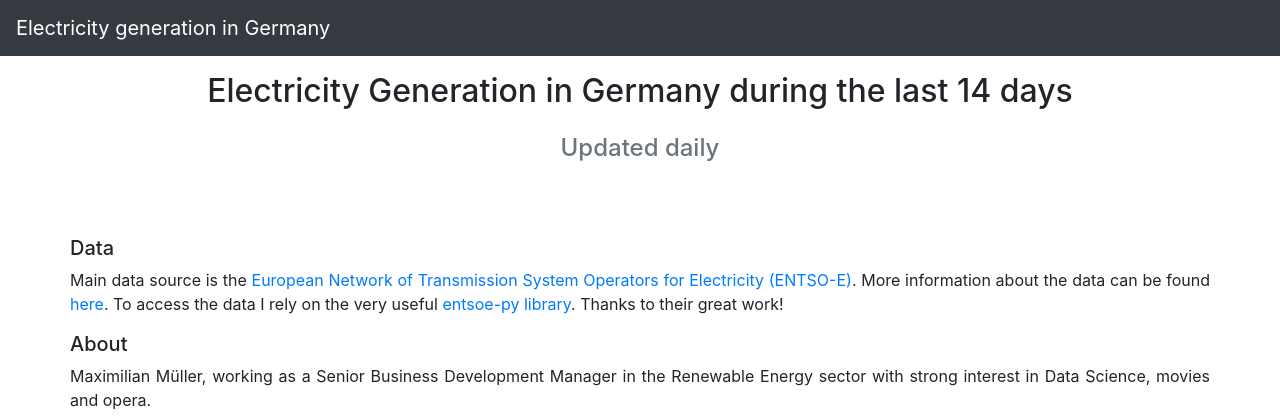
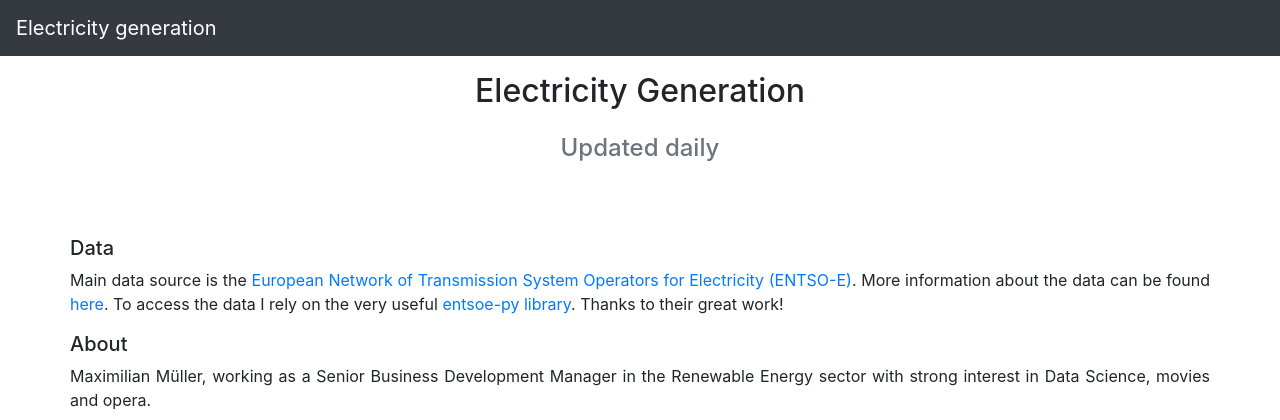
Before and after one commit to muellermax/electricity, a Flask app: template myapp/templates/index.html in a window 1280 px wide. Shown: the top 420 px of the page. Run offline with Flask 2, Linux system fonts and the light colour scheme; the template is opened without the code that fills it, so the values that code supplies are empty; some libraries are stand-ins or nearby versions.

```diff
--- a/myapp/templates/index.html
+++ b/myapp/templates/index.html
@@ -4,7 +4,7 @@
 
 <head>
 
-<title>Covid-19 Dashboard</title>
+<title>Electricity Dashboard</title>
 
     <!-- Meta OG Information -->
     <meta property="og:image" content="/static/img/graph.png">
@@ -22,7 +22,7 @@
 
 <!--navbar links-->
 <nav class="navbar navbar-expand-lg navbar-dark bg-dark sticky-top">
-   <a class="navbar-brand" href="#">Electricity generation in Germany</a>
+   <a class="navbar-brand" href="#">Electricity generation</a>
   <button class="navbar-toggler" type="button" data-toggle="collapse"
   data-target="#navbarTogglerDemo02"
   aria-controls="navbarTogglerDemo02" aria-expanded="false"
@@ -50,7 +50,7 @@
 
         <!--chart descriptions-->
         <div id="middle-info" class="row justify-content-center mt-3">
-            <h2 id="tag-line">Electricity Generation in Germany during the last 14 days</h2>
+            <h2 id="tag-line">Electricity Generation</h2>
         </div>
         <div class="row justify-content-center mt-3"><h4 class="text-muted">Updated daily</h4></div>
 
```
Also changed, not shown: wrangling_scripts/wrangle_data.py (+2 -5 lines).
